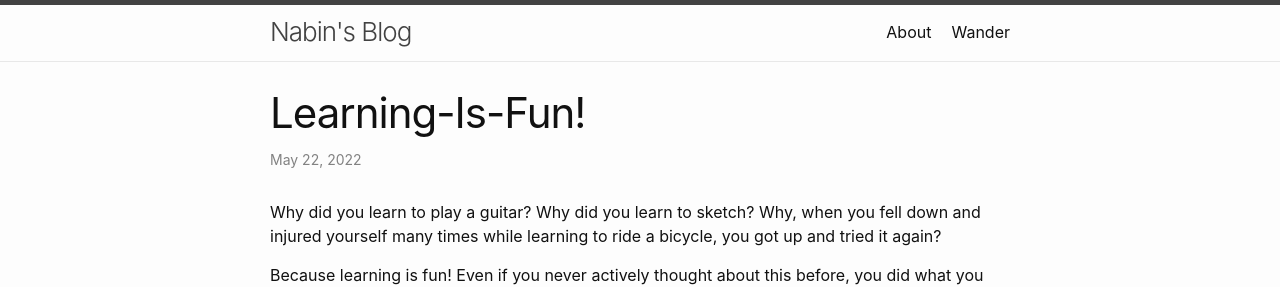
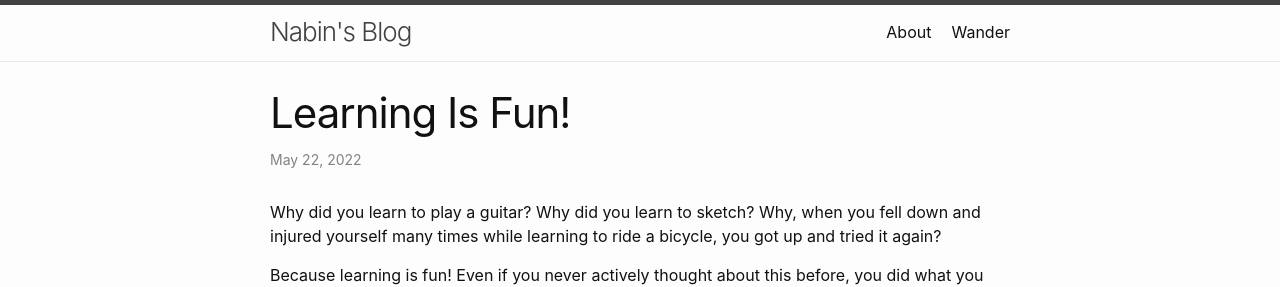
Before and after one commit to nknabin/nknabin.github.io, a Jekyll site: the page built from docs/_posts/2022-05-19-learning-is-fun!.md, in a window 1280 px wide. Shown: the top 287 px of the page. Built offline with Jekyll 4.4.1, drawn with Linux system fonts in a browser that asks for light colours.

```diff
--- a/docs/_posts/2022-05-19-learning-is-fun!.md
+++ b/docs/_posts/2022-05-19-learning-is-fun!.md
@@ -1,6 +1,6 @@
 ---
 layout: post
-title: "Learning-Is-Fun!"
+title: "Learning Is Fun!"
 date: 2022-05-22 11:01:12 +0545
 categories: wander
 ---
```
